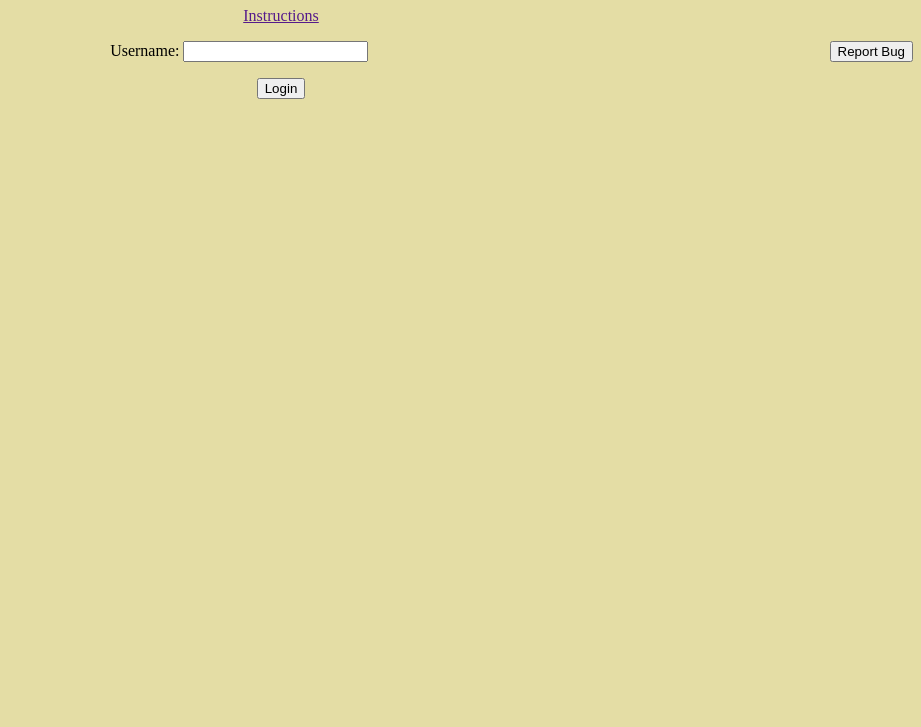
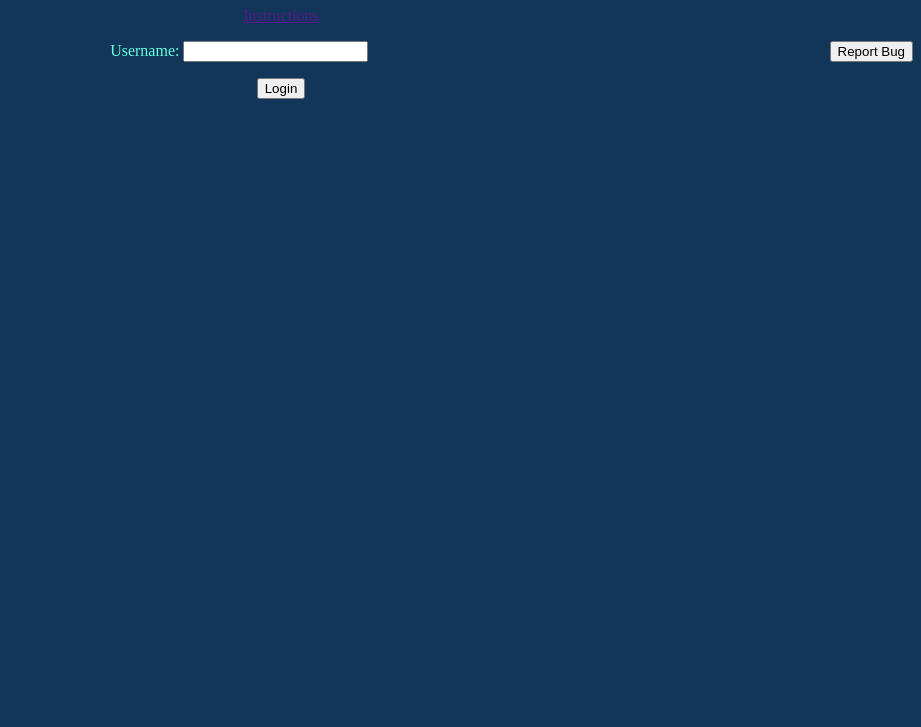
Before and after one commit to ShravanPai/Donkey-3328, a plain HTML site: page war/index.html in a window 1280 px wide. Shown: the part 73-800 px from the top of the page, without its empty margins (359-1280 px from the left). Drawn offline with nearby package versions, Linux system fonts and the light colour scheme; some packages are replaced by stand-ins of ours.

Commit message:
CODE: Changed background clolr and font

```diff
--- a/war/index.html
+++ b/war/index.html
@@ -9,8 +9,8 @@
 	<link rel="stylesheet" href="css/cards.css" type="text/css" />
 </head>
 
-<body bgcolor="#E4DDA5" data-ng-app="LoginApp">
-
+<body bgcolor="#123659" data-ng-app="LoginApp" >
+<font color="66FFE0">
 	<center>
 		<h1>Welcome to Donkey, a card game</h1>
 	</center>
@@ -83,5 +83,6 @@
 			</table>
 		</div>
 	</div>
+	</font>
 </body>
 </html>
```
Also changed, not shown: war/WEB-INF/deploy/donkey_3328/rpcPolicyManifest/manifest.txt, 1 other file.
